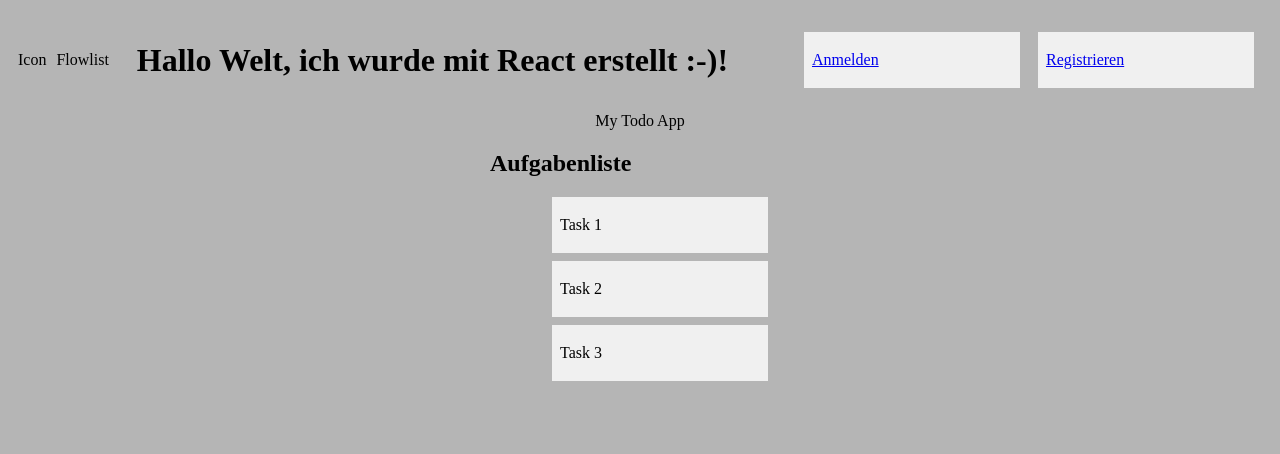
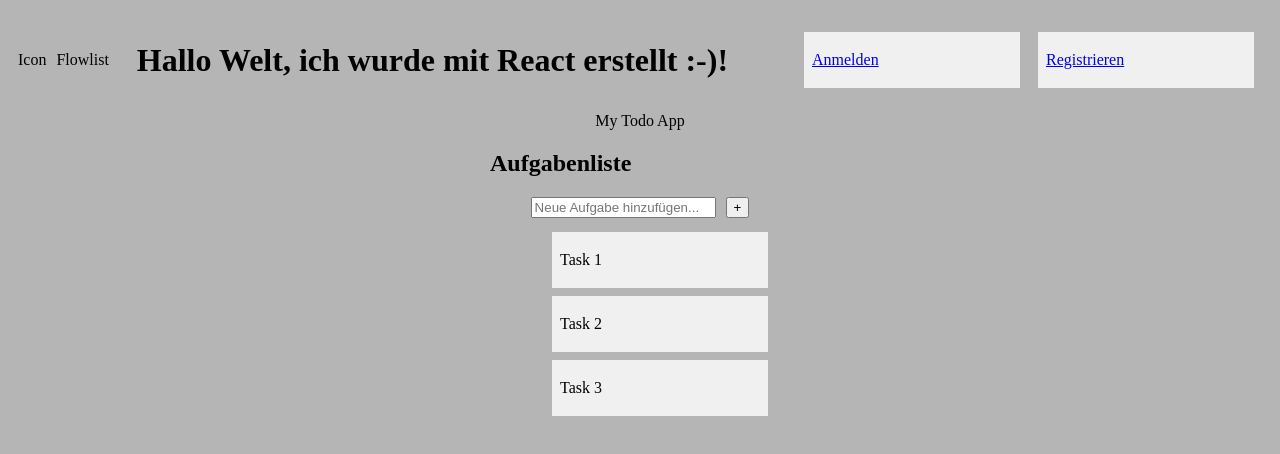
Before and after one commit to jakobsiebenhuetter/React---Todo-App, a React (Vite) app: page / in a window 1280 px wide. Shown: the top 454 px of the page. Built offline with nearby package versions, Linux system fonts and the light colour scheme.

Commit message:
add: Tasks hinzufügen, styling

```diff
--- a/src/components/TaskList.css
+++ b/src/components/TaskList.css
@@ -6,6 +6,14 @@
     align-items: center;
 }
 
+#task-list #add-task {
+    display: flex;
+    flex-direction: row;
+    justify-content: center;
+    align-items: center;
+    gap: 10px;
+}
+
 #task-list ul{
    list-style: none;
    margin: 14px;
--- a/src/components/TaskList.tsx
+++ b/src/components/TaskList.tsx
@@ -5,14 +5,15 @@ import TaskItem from './TaskItem.tsx';
 
 const title = 'My Todo App';
 const items = [
-  { id: 1, text: 'Task 1', completed: false },
-  { id: 2, text: 'Task 2', completed: false },
-  { id: 3, text: 'Task 3', completed: false },
+  { id: 1, text: 'Task 1', completed: false, createdat: new Date() },
+  { id: 2, text: 'Task 2', completed: false, createdat: new Date() },
+  { id: 3, text: 'Task 3', completed: false, createdat: new Date() },
 ];
 // Ausprobieren: text conditional evaluating in einer Funktion, anstatt direkt mit z.B.: einem ternären Operator in JSX zu evaluieren. Das ist eine gute Übung, um die Logik von JSX zu trennen und den Code sauberer zu gestalten.
 export default function TaskList() {
     const [selectId, setSelectId] = useState(0);
     const [taskItems, setTaskItems] = useState(items);
+    const [value, setValue] = useState('');
 
     console.log('selectId: ', selectId);
     function clickHandler(taskId: number) {
@@ -22,7 +23,25 @@ export default function TaskList() {
                 return item.id === taskId ? {...item, completed: !item.completed} : item;
             })
         })
+    }
 
+    function setTask(event) {
+        setValue(event.target.value);
+    }
+
+    function addTask() {
+        if(value.trim() === '')
+            return;
+
+        const newTask = {
+            id: taskItems.length + 1,
+            text: value,
+            completed: false,
+            createdat: new Date()
+        }
+
+        setTaskItems((prevTaskItems) => [...prevTaskItems, newTask]);
+        setValue('');
     }
 
 
@@ -33,9 +52,13 @@ export default function TaskList() {
             </div>
             <div>
                 <h2>Aufgabenliste</h2>
+            <div id="add-task">
+                <input type="text" placeholder="Neue Aufgabe hinzufügen..." value={value} onChange={setTask}/>
+                <button onClick={addTask}>+</button>
+            </div>
                 <ul>
                     {taskItems.map((item) =>
-                     <TaskItem
+                     <TaskItem key={item.id}
                      isSelected={item.completed}
                      onClick={() => clickHandler(item.id)}
                      >{item.text}
```
